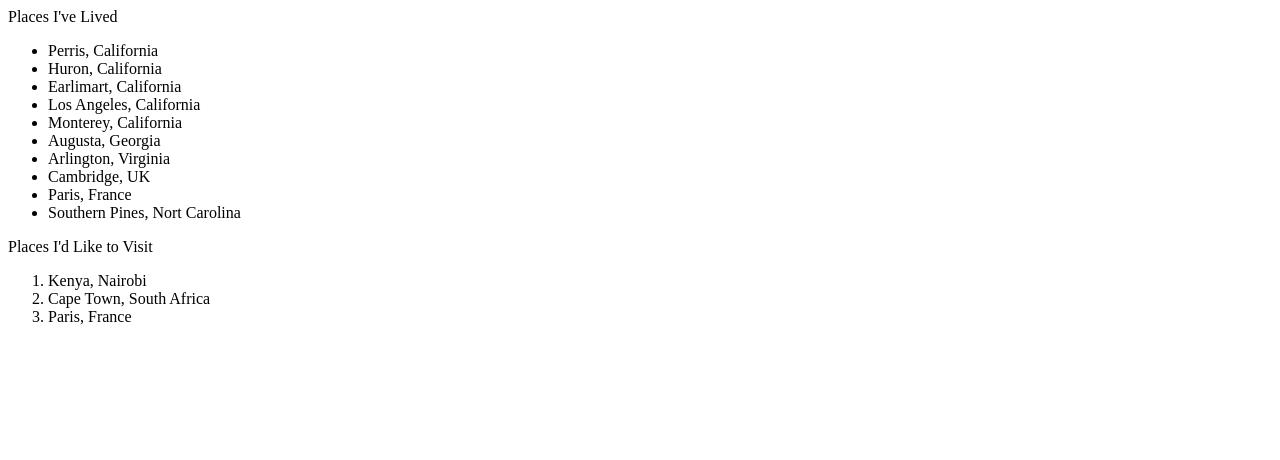
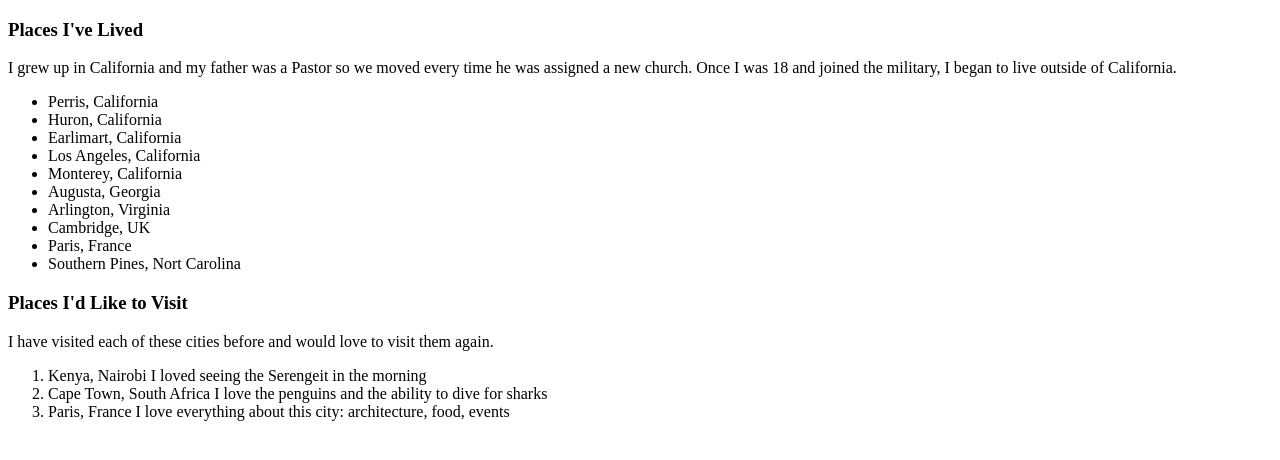
Before and after one commit to JoVasquez84/HTML-index, a plain HTML site: page index.html in a window 1280 px wide. Drawn offline with Linux system fonts and the light colour scheme.

Commit message:
added spans

```diff
--- a/index.html
+++ b/index.html
@@ -3,10 +3,12 @@
 
 <html>
 
-  <body
-  <head> Places I've Lived</head>
+  <body>
+   <h3> Places I've Lived</h3>
+      <p>   I grew up in California and my father was a Pastor so we moved every time he was assigned a new church. Once I was 18 and joined the military, I began to live outside of California.
+      </p>
       <ul>
-      <li> Perris, California</li>
+        <li> Perris, California </li>
         <li> Huron, California</li>
        <li> Earlimart, California </li>
         <li> Los Angeles, California</li>
@@ -18,11 +20,12 @@
         <li> Southern Pines, Nort Carolina</li>
       </ul>
 
-<head> Places I'd Like to Visit</head>
+    <h3> Places I'd Like to Visit</h3>
+      <p> I have visited each of these cities before and would love to visit them again. </p>
       <ol>
-      <li>Kenya, Nairobi</li>
-      <li>Cape Town, South Africa</li>
-      <li>Paris, France</li>
+        <li>Kenya, Nairobi <span> I loved seeing the Serengeit in the morning </span></li>
+        <li>Cape Town, South Africa  <span>I love the penguins and the ability to dive for sharks</span></li>
+        <li>Paris, France <span>I love everything about this city: architecture, food, events</span></li>
 
      </ol>
 
```
Lines whose indentation alone changed are shown as unchanged.
